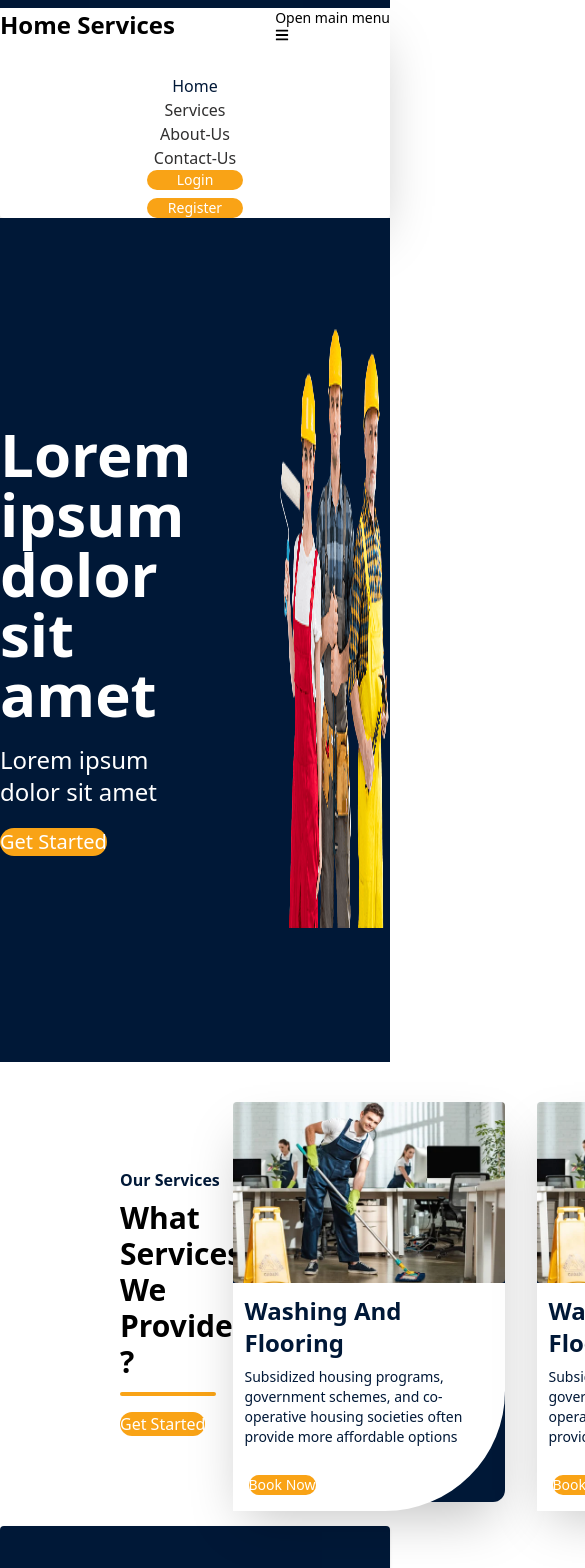
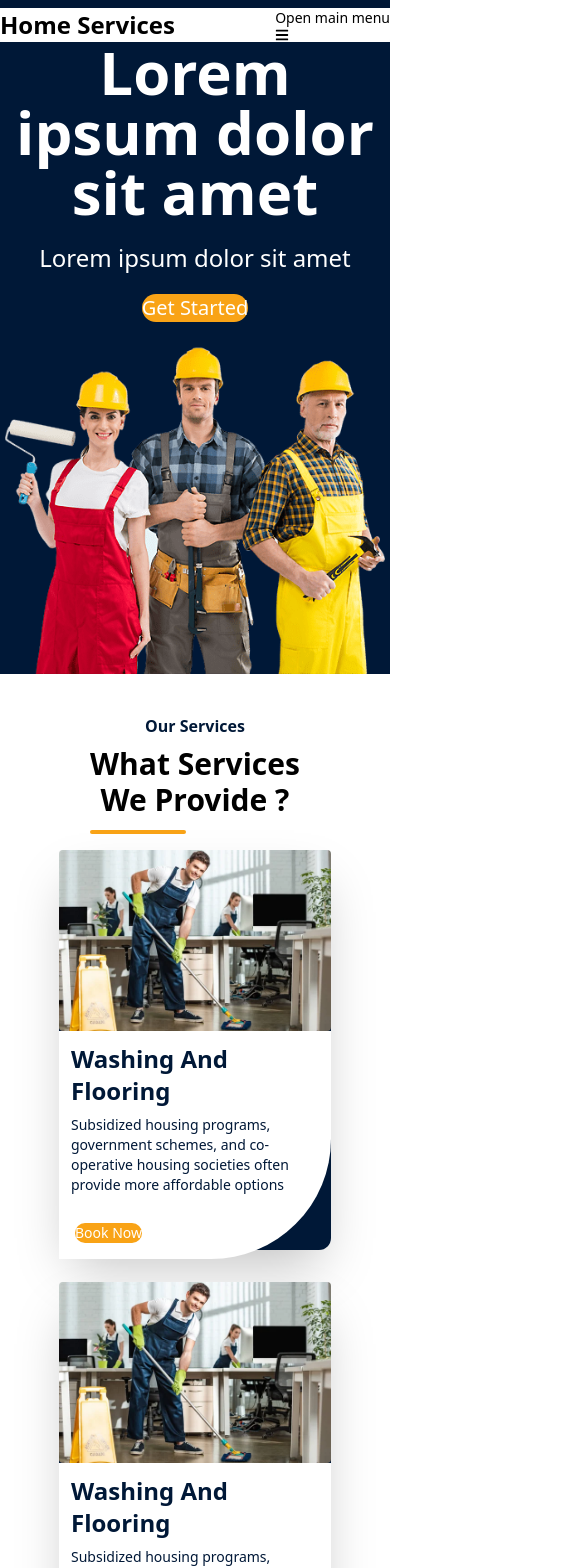
Before and after one commit to Suyog045/home-services-platform, a React (Vite) app in the folder frontend/: page / in a window 390 px wide. Shown: the top 1568 px of the page, 585 px wide, since content can reach past the window. Built offline with nearby package versions, Linux system fonts and the light colour scheme.

Commit message:
Added Partial Mobile Responsive

```diff
--- a/frontend/src/Components/HomePage/HeroSection.jsx
+++ b/frontend/src/Components/HomePage/HeroSection.jsx
@@ -3,18 +3,18 @@ import React from 'react'
 
 const HeroSection = () => {
   return (
-    <div className='h-screen bg-primary mb-4 flex justify-center gap-22'>
-        <div className='flex gap-5 flex-col justify-center'>
-            <h2 className='text-white text-6xl font-bold text-wrap'>Lorem ipsum dolor <br /> sit amet</h2>
-            <p className='text-white text-2xl font-medium text-wrap'>Lorem ipsum dolor sit amet</p>
-            <div>
-                <Button className='bg-secondary rounded-4xl hover:bg-secondary cursor-pointer text-nowrap text-xl'>
+    <div className='md:h-screen bg-primary mb-4 flex md:flex-row flex-col justify-center md:gap-22'>
+        <div className='flex gap-5 flex-col md:justify-center'>
+            <h2 className='text-white md:text-left text-center text-6xl font-bold text-wrap'>Lorem ipsum dolor <br /> sit amet</h2>
+            <p className='text-white md:text-left text-center text-2xl font-medium text-wrap'>Lorem ipsum dolor sit amet</p>
+            <div className='flex justify-center md:justify-start'>
+                <Button className='bg-secondary rounded-4xl hover:bg-secondary cursor-pointer text-nowrap text-xl mb-4'>
                    Get Started
                 </Button>
             </div>
         </div>
-        <div className='h-100 flex items-start'>
-            <img className='h-154 mt-23.5' src="/images/background.png" alt="" />
+        <div className='md:h-100 flex'>
+            <img className='h-84 md:h-154 md:mt-23.5' src="/images/background.png" alt="" />
         </div>
     </div>
   )
--- a/frontend/src/Components/HomePage/OurServiceSection.jsx
+++ b/frontend/src/Components/HomePage/OurServiceSection.jsx
@@ -4,22 +4,22 @@ import { Button } from "flowbite-react";
 
 const OurServiceSection = () => {
   return (
-    <div className="mt-10 ml-30 mr-30 flex justify-around">
-      <div className="flex flex-col gap-2 w-3/4 justify-center">
+    <div className="mt-10 md:ml-30 md:mr-30 flex md:flex-row flex-col justify-around items-center">
+      <div className="flex flex-col gap-2 w-3/4 md:justify-center md:items-start items-center">
         <h3 className="text-primary font-semibold">Our Services</h3>
         <div className="mb-2">
-          <h2 className="text-wrap text-black text-3xl font-semibold mb-3">
+          <h2 className="md:text-wrap text-nowrap text-black text-3xl font-semibold mb-3 md:text-left text-center">
             What Services <br /> We Provide ?
           </h2>
           <div className="w-24 h-1 bg-secondary rounded-3xl" />
         </div>
         <div>
-          <Button className="bg-secondary rounded-4xl hover:bg-secondary cursor-pointer text-nowrap text-md">
+          <Button className="bg-secondary rounded-4xl hover:bg-secondary cursor-pointer text-nowrap text-md md:visible hidden">
             Get Started
           </Button>
         </div>
       </div>
-      <div className="flex flex-row gap-8">
+      <div className="flex flex-col md:flex-row gap-8">
         {[...Array(3)].map((key) => (
           <ServiceCard key={key} />
         ))}
--- a/frontend/vite.config.js
+++ b/frontend/vite.config.js
@@ -6,4 +6,8 @@ import flowbiteReact from "flowbite-react/plugin/vite";
 // https://vite.dev/config/
 export default defineConfig({
   plugins: [react(), tailwindcss(), flowbiteReact()],
+  server: {
+  host: '0.0.0.0',
+  port: 5173
+}
 })
```
